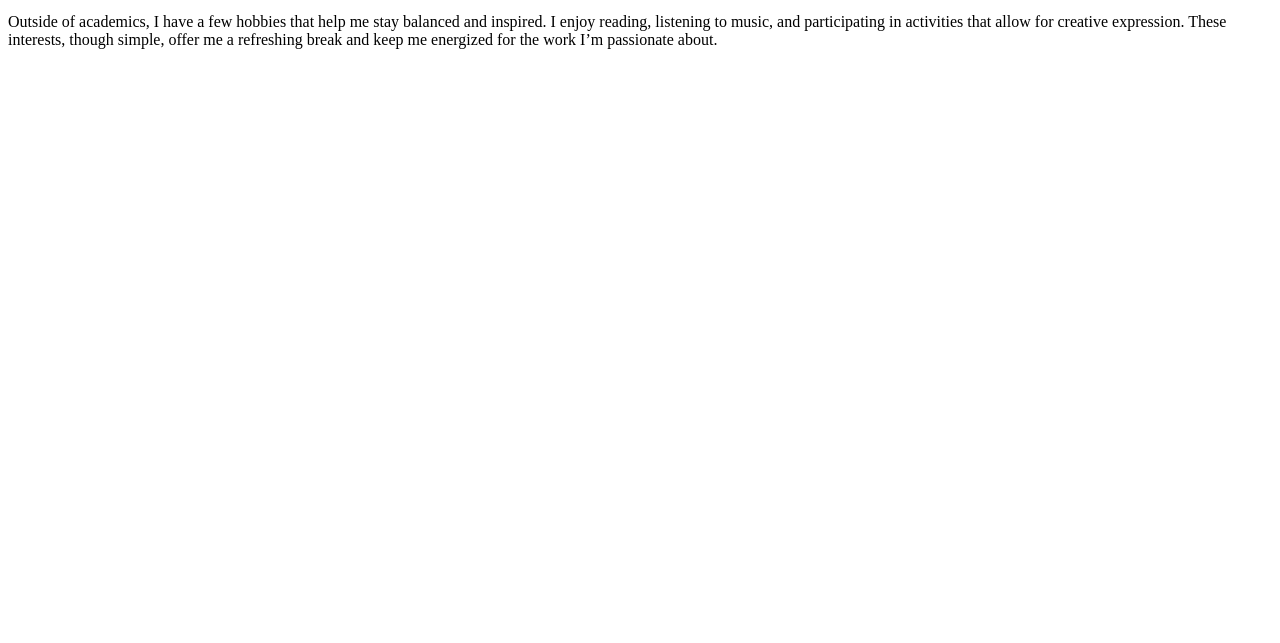
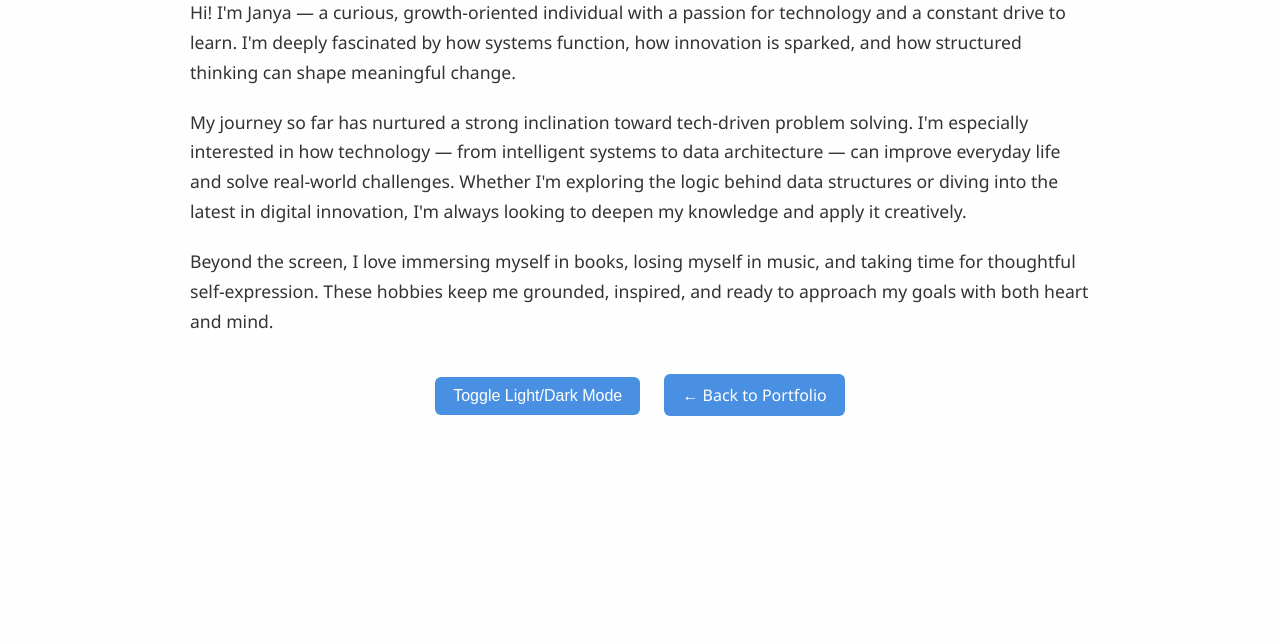
Before and after one commit to Janya-Goel/HTML-PORTFOLIO, a plain HTML site: page public/about.html in a window 1280 px wide. Shown: the part 157-800 px from the top of the page. Drawn offline with Linux system fonts and the light colour scheme.

Commit message:
Update about.html

```diff
--- a/public/about.html
+++ b/public/about.html
@@ -1,19 +1,106 @@
+<!DOCTYPE html>
+<html lang="en">
+<head>
+  <meta charset="UTF-8" />
+  <meta name="viewport" content="width=device-width, initial-scale=1.0"/>
+  <title>About Janya</title>
+  <style>
+    body {
+      font-family: 'Segoe UI', sans-serif;
+      background-color: #fefefe;
+      color: #333;
+      padding: 40px 20px;
+      max-width: 900px;
+      margin: auto;
+      line-height: 1.7;
+      transition: all 0.3s ease;
+    }
+
+    h1 {
+      color: #4a90e2;
+      font-size: 2.5rem;
+      margin-bottom: 20px;
+      text-align: center;
+    }
+
+    p {
+      font-size: 1.1rem;
+      margin-bottom: 20px;
+    }
+
+    .button-container {
+      margin-top: 30px;
+      text-align: center;
+    }
+
+    button, a.back-link {
+      background-color: #4a90e2;
+      color: white;
+      border: none;
+      padding: 10px 18px;
+      margin: 10px;
+      font-size: 1rem;
+      border-radius: 6px;
+      cursor: pointer;
+      text-decoration: none;
+      transition: background-color 0.3s ease;
+    }
+
+    button:hover, a.back-link:hover {
+      background-color: #2c72c7;
+    }
+
+    /* Dark Mode */
+    .dark {
+      background-color: #1e1e1e;
+      color: #eaeaea;
+    }
+
+    .dark h1 {
+      color: #ffc107;
+    }
+
+    .dark button, .dark a.back-link {
+      background-color: #ffc107;
+      color: #1e1e1e;
+    }
+
+    .dark button:hover, .dark a.back-link:hover {
+      background-color: #e0a800;
+    }
+  </style>
+</head>
+<body>
   <h1>About Me</h1>
+
   <p>
-  I am a curious and driven individual with a strong inclination toward continuous learning and personal growth.
-  Throughout my academic journey, I have developed a keen interest in understanding how things work, especially
-  when it comes to systems and structures that drive innovation. I enjoy working in collaborative environments
-  that challenge me to think critically and creatively.
+    Hi! I'm Janya — a curious, growth-oriented individual with a passion for technology and a constant drive to learn.
+    I'm deeply fascinated by how systems function, how innovation is sparked, and how structured thinking can
+    shape meaningful change.
   </p>
 
   <p>
-  My primary area of interest lies in the field of technology. I am particularly drawn to how tech can be used
-  to create meaningful change and improve everyday life. Whether it's exploring emerging trends, understanding
-  data structures, or gaining insight into digital systems, I am always eager to deepen my knowledge and contribute
-  in ways that align with real-world applications.
+    My journey so far has nurtured a strong inclination toward tech-driven problem solving. I'm especially interested in
+    how technology — from intelligent systems to data architecture — can improve everyday life and solve real-world challenges.
+    Whether I'm exploring the logic behind data structures or diving into the latest in digital innovation,
+    I'm always looking to deepen my knowledge and apply it creatively.
   </p>
 
-<p>Outside of academics, I have a few hobbies that help me stay balanced and inspired. I enjoy reading, listening
-  to music, and participating in activities that allow for creative expression. These interests, though simple,
-  offer me a refreshing break and keep me energized for the work I’m passionate about.
+  <p>
+    Beyond the screen, I love immersing myself in books, losing myself in music, and taking time for thoughtful
+    self-expression. These hobbies keep me grounded, inspired, and ready to approach my goals with both heart and mind.
   </p>
+
+  <div class="button-container">
+    <button id="themeToggle">Toggle Light/Dark Mode</button>
+    <a class="back-link" href="../index.html">← Back to Portfolio</a>
+  </div>
+
+  <script>
+    const toggleBtn = document.getElementById("themeToggle");
+    toggleBtn.addEventListener("click", () => {
+      document.body.classList.toggle("dark");
+    });
+  </script>
+</body>
+</html>
```
Lines whose indentation alone changed are shown as unchanged.
